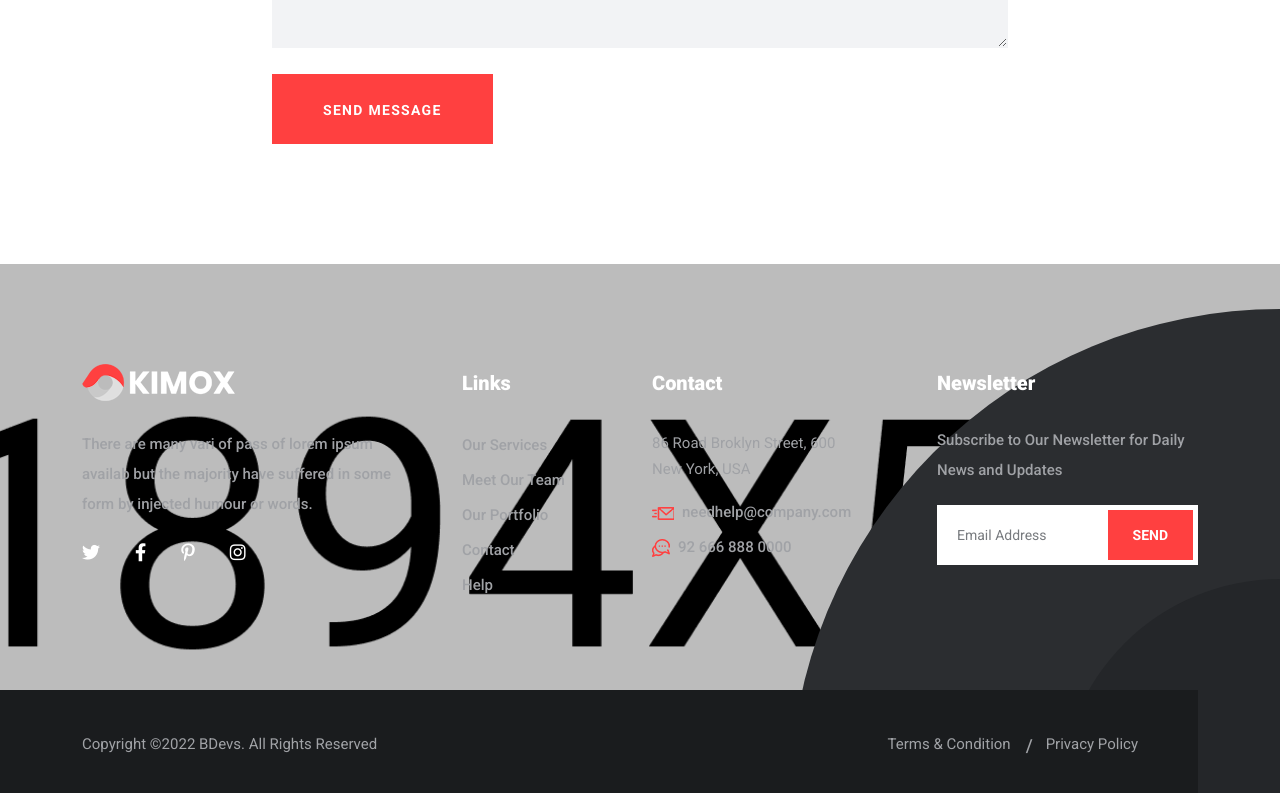
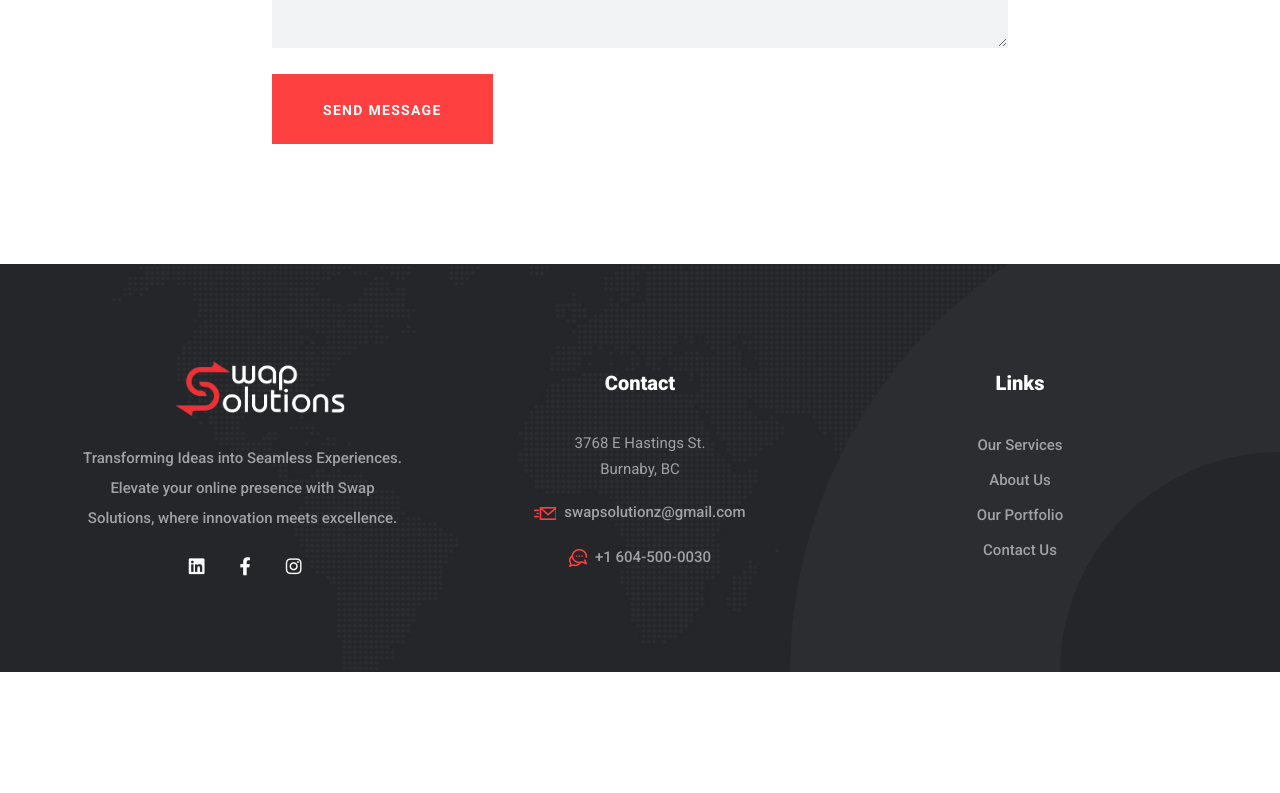
Before and after one commit to MohanpreetS/Swap, a Next.js app: page /faq in a window 1280 px wide. Shown: the part 1730-2523 px from the top of the page. After the commit the page ends 2402 px from the top, so only its background shows below. Built offline with nearby package versions, Linux system fonts and the light colour scheme.

Commit message:
added reviews

```diff
--- a/src/components/contact/PopUpForm.tsx
+++ b/src/components/contact/PopUpForm.tsx
@@ -5,8 +5,8 @@ import React, { useRef, useState } from 'react'
 import Modal from 'react-modal'
 
 
-const PopUpForm = ({ isSmall = false }) => {
-   const buttonClass = isSmall ? "theme-btn theme-btn-small border-btn" : "theme-btn border-btn";
+const PopUpForm = ({ btnClass = "theme-btn border-btn", label = "Request a Quote" }) => {
+   const buttonClass = btnClass;
    const [isOpen, setIsOpen] = useState(false)
    const [name, setName] = useState('');
    const [email, setEmail] = useState('');
@@ -60,7 +60,7 @@ const PopUpForm = ({ isSmall = false }) => {
 
    return (
       <div>
-         <button className={buttonClass} onClick={() => setIsOpen(true)}>Request a Quote</button>
+         <button className={buttonClass} onClick={() => setIsOpen(true)}>{label}</button>
          {/* <Modal isOpen={isOpen} onRequestClose={() => setIsOpen(false)} style={customStyles}> */}
          <Modal isOpen={isOpen} ariaHideApp={false} onRequestClose={() => setIsOpen(false)} style={{
             overlay: {
--- a/src/components/home/CtaSection.tsx
+++ b/src/components/home/CtaSection.tsx
@@ -1,5 +1,6 @@
 import Link from 'next/link';
 import React from 'react';
+import PopUpForm from '../contact/PopUpForm';
 
 const CtaSection = () => {
     return (
@@ -19,7 +20,8 @@ const CtaSection = () => {
                         <p>Stay up-to-date with the latest technological advancements.</p>
                     </div>
                     <div className="cta-btn text-lg-end text-start mt-10">
-                        <Link href="/service" className="theme-btn black-btn">Discover more</Link>
+                        {/* <Link href="/service" className="theme-btn black-btn">Discover more</Link> */}
+                        <PopUpForm btnClass="theme-btn black-btn" label='Contact Us' />
                     </div>
                 </div>
             </div>
--- a/src/components/home/ProjectSection.tsx
+++ b/src/components/home/ProjectSection.tsx
@@ -11,7 +11,7 @@ import Image from 'next/image';
 
 const ProjectSection = () => {
     return (
-        <section className="project-area bg-grey pt-115 pb-200 fix" >
+        <section className="project-area bg-grey pt-115 pb-200 fix" id='portfolio' >
             <div className="common-shape-wrapper wow slideInRight animated" data-wow-delay="0ms" data-wow-duration="1500ms">
                 <div className="common-shape-inner"></div>
             </div>
--- a/src/components/home/QualitySection.tsx
+++ b/src/components/home/QualitySection.tsx
@@ -5,7 +5,7 @@ import quality2 from "../../../public/assets/img/trust/cta-img.jpg";
 
 const QualitySection = () => {
     return (
-        <section className="quality-area pt-120 pb-90 fix">
+        <section className="quality-area pt-120 pb-90 fix d-none d-lg-block">
             <div className="container">
                 <div className="row align-items-center">
                     <div className="col-lg-8">
--- a/src/layout/footer/Footer.tsx
+++ b/src/layout/footer/Footer.tsx
@@ -2,56 +2,56 @@ import Link from 'next/link';
 import React from 'react';
 import FooterBottom from './FooterBottom';
 import Image from "next/image";
-import logo from "../../../public/assets/img/logo/logo-white.png";
+import logo from "../../../public/assets/img/logo/swap_logo_white.png";
 import icon1 from "../../../public/assets/img/icon/footer-icon-1.png";
 import icon2 from "../../../public/assets/img/icon/footer-icon-2.png";
 
 const Footer = () => {
   return (
-    <footer style={{ backgroundImage: `url(${'/assets/img/bg/footer-bg.jpg'})` }} className="pt-95 position-relative">
+    <footer style={{ backgroundImage: `url(${'/assets/img/service/service-bg.jpg'})` }} className="pt-95 position-relative">
       <div className="common-shape-wrapper wow slideInRight animated" data-wow-delay="0ms" data-wow-duration="1500ms">
         <div className="common-shape-inner wow slideInRight animated" data-wow-delay="0ms" data-wow-duration="1500ms"></div>
       </div>
       <div className="footer-area pb-60">
         <div className="container">
           <div className="row">
-            <div className="col-lg-4 col-sm-6">
+            <div className="col-lg-4 col-sm-4 col-xs-12 d-flex justify-content-center">
               <div className="widget mb-30">
-                <div className="footer-logo mb-25">
-                  <Link href="/"><Image src={logo} style={{ width: "100%", height: "auto" }} alt="footer logo" /></Link>
+                <div className="footer-logo mb-25 text-center">
+                  <Link href="/"><Image src={logo} style={{ width: "100%", height: "auto", justifySelf: "center" }} alt="footer logo" /></Link>
                 </div>
-                <p className="mb-20 pr-35">There are many vari of pass of lorem ipsum availab but the majority have suffered in some form by injected humour or words.</p>
-                <div className="footer-social">
-                  <Link href="https://twitter.com/" target="_blank"><i className="fab fa-twitter"></i></Link>
-                  <Link href="https://www.facebook.com/" target="_blank"><i className="fab fa-facebook-f"></i></Link>
-                  <Link href="https://www.pinterest.com/" target="_blank"><i className="fab fa-pinterest-p"></i></Link>
-                  <Link href="https://www.instagram.com/" target="_blank"><i className="fab fa-instagram"></i></Link>
+                <p className="mb-20 pr-35 text-center">Transforming Ideas into Seamless Experiences. Elevate your online presence with Swap Solutions, where innovation meets excellence.</p>
+                <div className="footer-social text-center mr-30">
+                  <Link href="https://www.linkedin.com/company/swap-solutions-canada/about/" target="_blank"><i className="fab fa-linkedin"></i></Link>
+                  <Link href="https://www.facebook.com/swapsolutions" target="_blank"><i className="fab fa-facebook-f"></i></Link>
+                  <Link href="https://www.instagram.com/swapsolutions/?hl=en" target="_blank"><i className="fab fa-instagram"></i></Link>
                 </div>
               </div>
             </div>
-            <div className="col-lg-2 col-sm-6">
-              <div className="widget mb-30">
-                <h4 className="widget-title mb-35">Links</h4>
+            <div className="col-lg-4 col-sm-4  d-flex justify-content-center">
+              <div className="widget widget-contact mb-30">
+                <h4 className="widget-title mb-35 text-center">Contact</h4>
                 <ul>
-                  <li><Link href="/service">Our Services</Link></li>
-                  <li><Link href="/team">Meet Our Team</Link></li>
-                  <li><Link href="/project">Our Portfolio</Link></li>
-                  <li><Link href="/contact">Contact</Link></li>
-                  <li><Link href="/contact">Help</Link></li>
+                  <li className="pb-10 text-center">3768 E Hastings St. <br />Burnaby, BC</li>
+                  <li className="pb-10 text-center"><Image src={icon1} style={{ width: "auto", height: "auto" }} alt="footer logo" /><a href="mailto:needhelp@company.com">swapsolutionz@gmail.com
+                  </a></li>
+                  <li className="pb-10 text-center"><Image src={icon2} style={{ width: "auto", height: "auto" }} alt="footer logo" /><a href="tel:6045000030">+1 604-500-0030</a></li>
                 </ul>
               </div>
             </div>
-            <div className="col-lg-3 col-sm-6">
-              <div className="widget widget-contact mb-30">
-                <h4 className="widget-title mb-35">Contact</h4>
+            <div className="col-lg-4 col-sm-4  d-flex justify-content-center">
+              <div className="widget mb-30 text-center">
+                <h4 className="widget-title mb-35">Links</h4>
                 <ul>
-                  <li className="pb-10">86 Road Broklyn Street, 600 <br />New York, USA</li>
-                  <li><Image src={icon1} style={{ width: "auto", height: "auto" }} alt="footer logo" /><a href="mailto:needhelp@company.com">needhelp@company.com</a></li>
-                  <li><Image src={icon2} style={{ width: "auto", height: "auto" }} alt="footer logo" /><a href="tel:9266688800">92 666 888 0000</a></li>
+                  <li><Link href="/service-details">Our Services</Link></li>
+                  <li><Link href="/about">About Us</Link></li>
+                  <li><Link href="#portfolio">Our Portfolio</Link></li>
+                  <li><Link href="/contact">Contact Us</Link></li>
                 </ul>
               </div>
             </div>
-            <div className="col-lg-3 col-sm-6">
+
+            {/* <div className="col-lg-3 col-sm-6">
               <div className="widget mb-30">
                 <h4 className="widget-title mb-30">Newsletter</h4>
                 <p className="mb-20">Subscribe to Our Newsletter for Daily News and Updates</p>
@@ -62,11 +62,11 @@ const Footer = () => {
                   </form>
                 </div>
               </div>
-            </div>
+            </div> */}
           </div>
         </div>
       </div>
-      <FooterBottom />
+      {/* <FooterBottom /> */}
     </footer>
   );
 };
--- a/src/layout/header/HeaderOne.tsx
+++ b/src/layout/header/HeaderOne.tsx
@@ -38,7 +38,7 @@ const HeaderOne = () => {
                 <div className="d-xl-none col-7 d-flex justify-content-end">
                   <div className="side-menu-icon d-xl-none text-end d-flex">
                     <div className="mr-10">
-                      <PopUpForm isSmall={true} />
+                      <PopUpForm btnClass="theme-btn theme-btn-small border-btn" />
                     </div>
                     <button type="button" className="side-toggle" onClick={toggleSideMenu}>
                       <i className="far fa-bars"></i>
```
Also changed, not shown: public/assets/scss/_about.scss (+198 -71 lines), public/assets/scss/_footer.scss (+45 -7 lines), src/components/about/MissionSection.tsx (+15 -14 lines), src/components/home/AboutSection.tsx (+18 -17 lines), src/components/home/TestimonialSection.tsx (+16 -16 lines).
